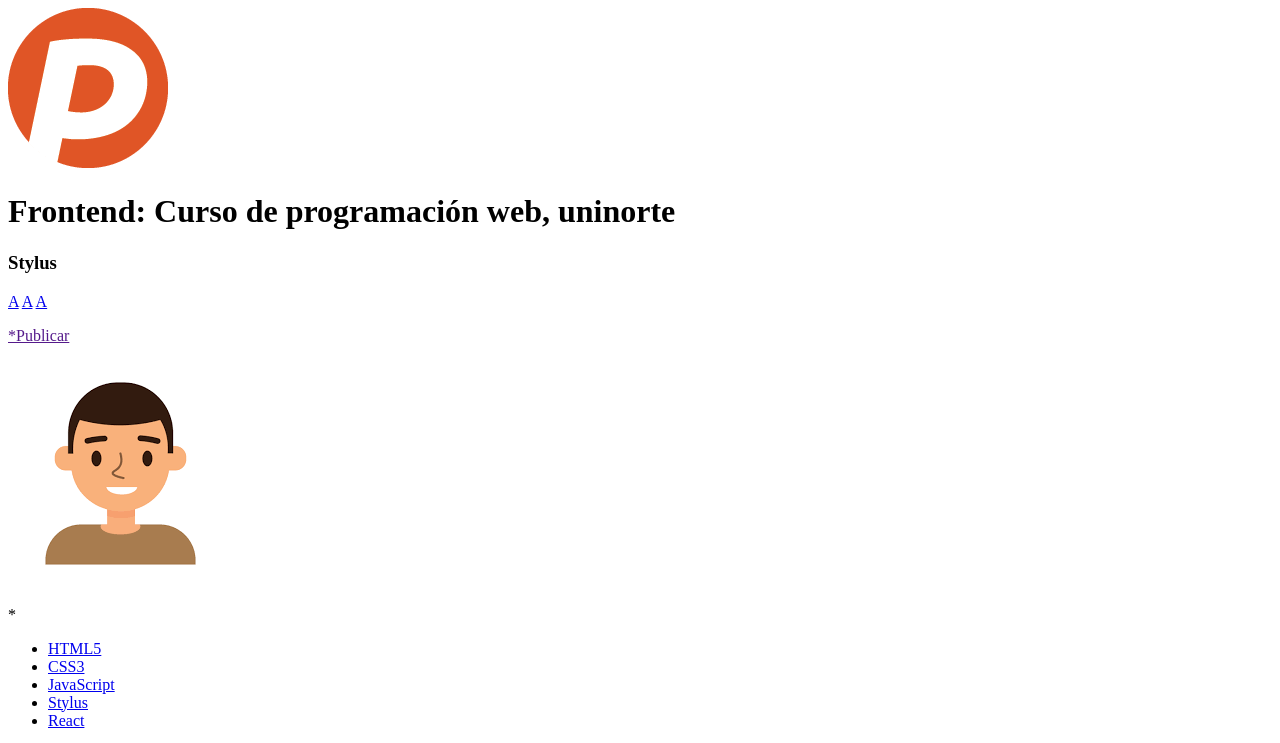
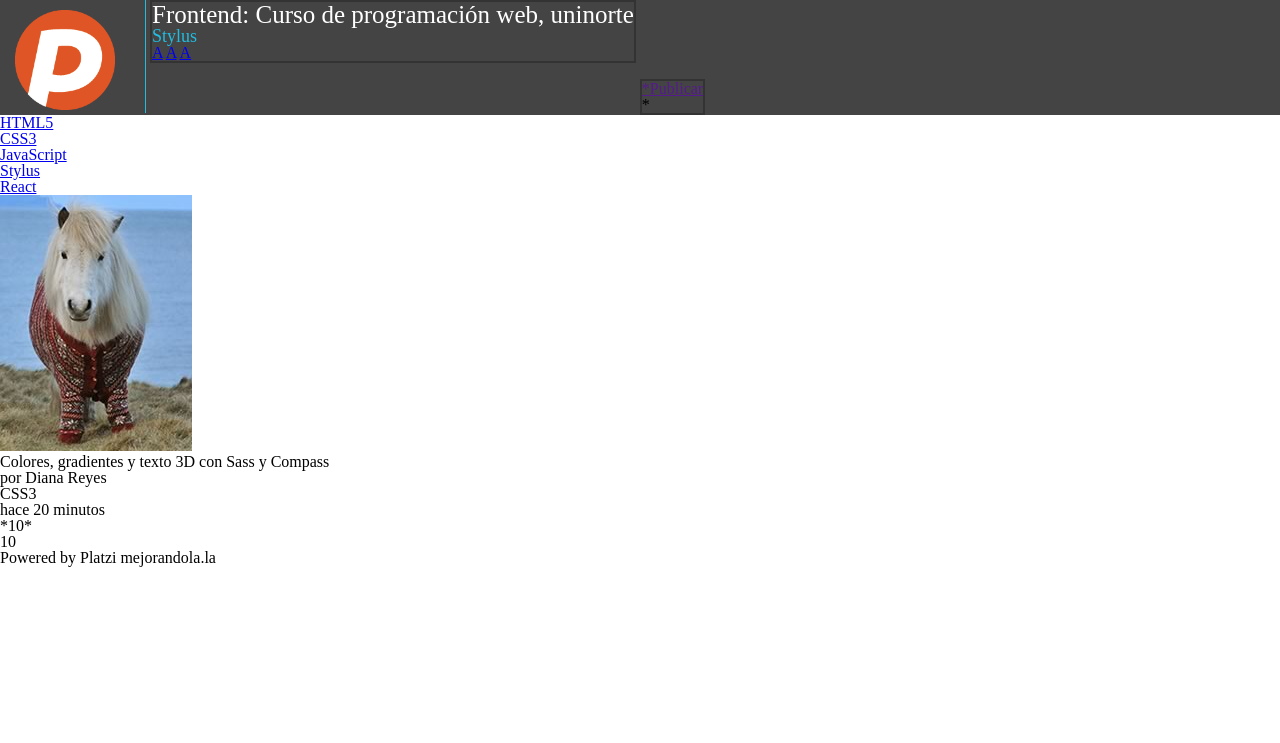
Before and after one commit to jdteheran/Frontend-2922, a plain HTML site: page index.html in a window 1280 px wide. Shown: the top 743 px of the page. Drawn offline with Linux system fonts and the light colour scheme.

Commit message:
adelanto

```diff
--- /dev/null
+++ b/assets/css/reset.css
@@ -0,0 +1,43 @@
+html, body, div, span, applet, object, iframe,
+h1, h2, h3, h4, h5, h6, p, blockquote, pre,
+a, abbr, acronym, address, big, cite, code,
+del, dfn, em, img, ins, kbd, q, s, samp,
+small, strike, strong, sub, sup, tt, var,
+b, u, i, center,
+dl, dt, dd, ol, ul, li,
+fieldset, form, label, legend,
+table, caption, tbody, tfoot, thead, tr, th, td,
+article, aside, canvas, details, embed,
+figure, figcaption, footer, header, hgroup,
+menu, nav, output, ruby, section, summary,
+time, mark, audio, video {
+	margin: 0;
+	padding: 0;
+	border: 0;
+	font-size: 100%;
+	font: inherit;
+	vertical-align: baseline;
+}
+/* HTML5 display-role reset for older browsers */
+article, aside, details, figcaption, figure,
+footer, header, hgroup, menu, nav, section {
+	display: block;
+}
+body {
+	line-height: 1;
+}
+ol, ul {
+	list-style: none;
+}
+blockquote, q {
+	quotes: none;
+}
+blockquote:before, blockquote:after,
+q:before, q:after {
+	content: '';
+	content: none;
+}
+table {
+	border-collapse: collapse;
+	border-spacing: 0;
+}
--- /dev/null
+++ b/assets/css/style.css
@@ -0,0 +1,34 @@
+header {
+    background: #444444;
+}
+
+header .logo {
+    display: inline-block;
+    border-right: 1px solid #22bce0;
+    padding: 10px 30px 0px 15px;
+}
+
+header .logo img {
+    width: 100px;
+}
+
+header .title-actions {
+    border: 2px solid #333;
+    display: inline-block;
+    vertical-align: top;
+}
+
+header .title-actions .title h1 {
+    color: white;
+    font-size: 25px;
+}
+
+header .title-actions .subtitle h3 {
+    color: #22bce0;
+    font-size: 18px;
+}
+
+header .avatar-action {
+    border: 2px solid #333;
+    display: inline-block;
+}
--- a/index.html
+++ b/index.html
@@ -5,6 +5,8 @@
     <meta http-equiv="X-UA-Compatible" content="IE=edge">
     <meta name="viewport" content="width=device-width, initial-scale=1.0">
     <title>Blog Front</title>
+    <link rel="stylesheet" href="assets/css/reset.css">
+    <link rel="stylesheet" href="assets/css/style.css">
 </head>
 <body>
     <header>
@@ -31,7 +33,7 @@
                 </a>
             </div>
             <div class="avatar">
-                <img src="assets/imgs/avatar.png" alt="avatar">
+                <!-- <img src="assets/imgs/avatar.png" alt="avatar"> -->
             </div>
             <div class="action">
                 <p><span class="ico">*</span></p>
```
